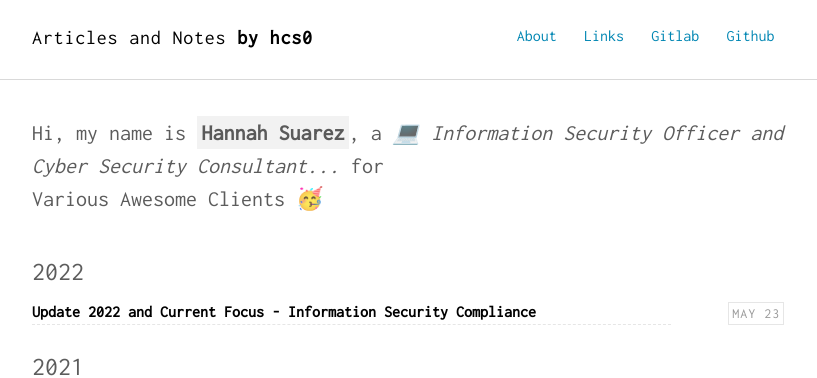
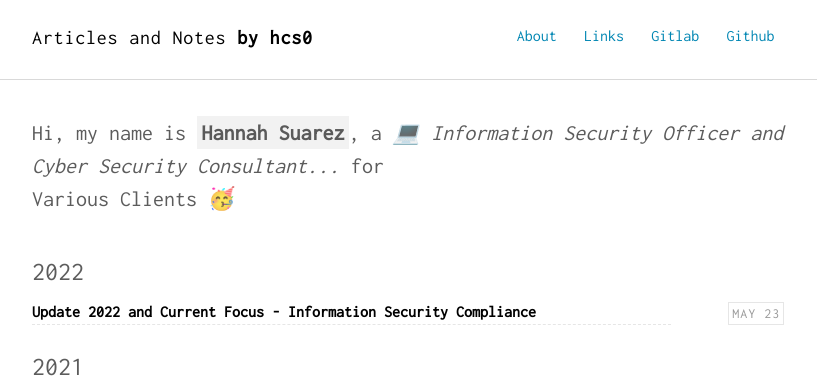
Before and after one commit to HannahSuarez/hannahsuarez.github.io, a Jekyll site: the page built from index.html, in a window 1280 px wide and 900 px high. Shown: the top 378 px of the window, without its empty margins (232-1049 px from the left). Built offline with Jekyll 4.4.1, drawn with Linux system fonts in a browser that asks for light colours; nearby versions of some CDN libraries.

Commit message:
Update _config.yml

```diff
--- a/_config.yml
+++ b/_config.yml
@@ -29,7 +29,7 @@ sass:
 author:
   name     : "Hannah Suarez"
   job      : "💻 Information Security Officer and Cyber Security Consultant..."
-  bio      : "Various Awesome Clients 🥳"
+  bio      : "Various Clients 🥳"
   thumb    : /images/hannahsuarez.jpg
   url      : http://hannahsuarez.github.io
   github   : http://github.com/hcs0
```
